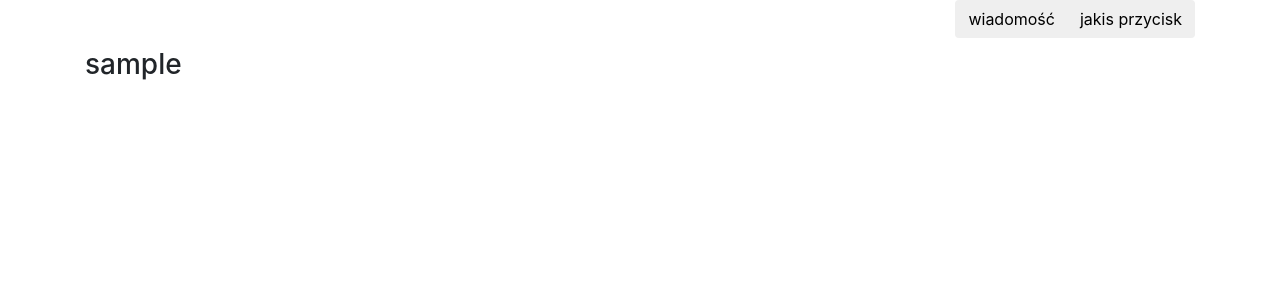
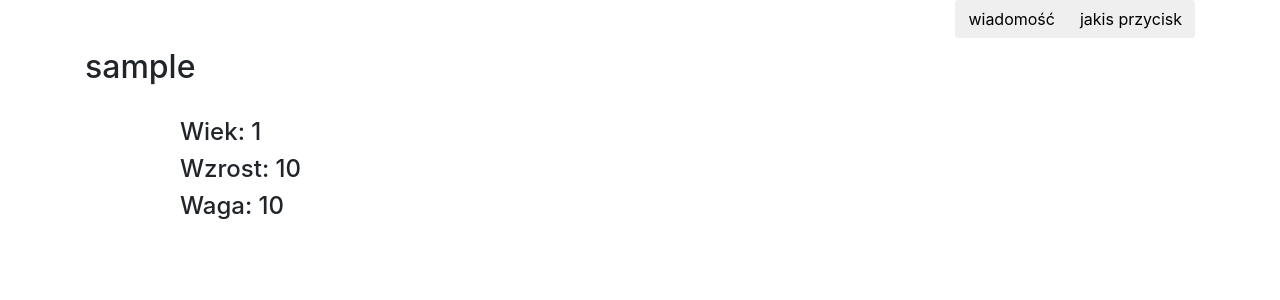
Before and after one commit to adriann1410/Trening-Planer, a Django app: template main/templates/userProfile.html in a window 1280 px wide. Shown: the part 65-365 px from the top of the page. Run offline with Django 3.2, Linux system fonts and the light colour scheme; the template is opened without the code that fills it: values that come from a table or form of the project are taken from there, others are empty; tables that the repository leaves empty hold one stand-in row (values such as "Sample post"); some libraries are stand-ins or nearby versions.

Commit message:
normal user profile template and some models fix

```diff
--- a/main/models.py
+++ b/main/models.py
@@ -16,13 +16,18 @@ class CoachProfile(models.Model):
 
 
 class Comment(models.Model):
-    user = models.ForeignKey(CoachProfile, on_delete=models.CASCADE)
+    user = models.ForeignKey(User, related_name='get_comment', verbose_name=("coach"))
+    author = models.ForeignKey(User, related_name='sent_comment', verbose_name=("author"))
     content = models.TextField(max_length=500)
     commentRate = models.IntegerField(default=0)
+
+    def __str__(self):
+        return self.id
 
 
 class NormalProfile(models.Model):
     user = models.OneToOneField(User, on_delete=models.CASCADE)
+    old = models.IntegerField(default=0)
     height = models.IntegerField(default=0)
     weight = models.IntegerField(default=0)
 
--- a/main/templates/userProfile.html
+++ b/main/templates/userProfile.html
@@ -19,7 +19,22 @@
         </div>
         <div class="row">
             <div class="col">
-                <h3>{{ page_user.user.username }}</h3>
+                <h2>{{ page_user.user.username }}</h2>
+            </div>
+        </div>
+        <div class="row mt-4">
+            <div class="col offset-md-1">
+                <h4>Wiek: {{ page_user.old }}</h4>
+            </div>
+        </div>
+        <div class="row">
+            <div class="col offset-md-1">
+                <h4>Wzrost: {{ page_user.height }}</h4>
+            </div>
+        </div>
+        <div class="row">
+            <div class="col offset-md-1">
+                <h4>Waga: {{ page_user.weight }}</h4>
             </div>
         </div>
     </div>
```
